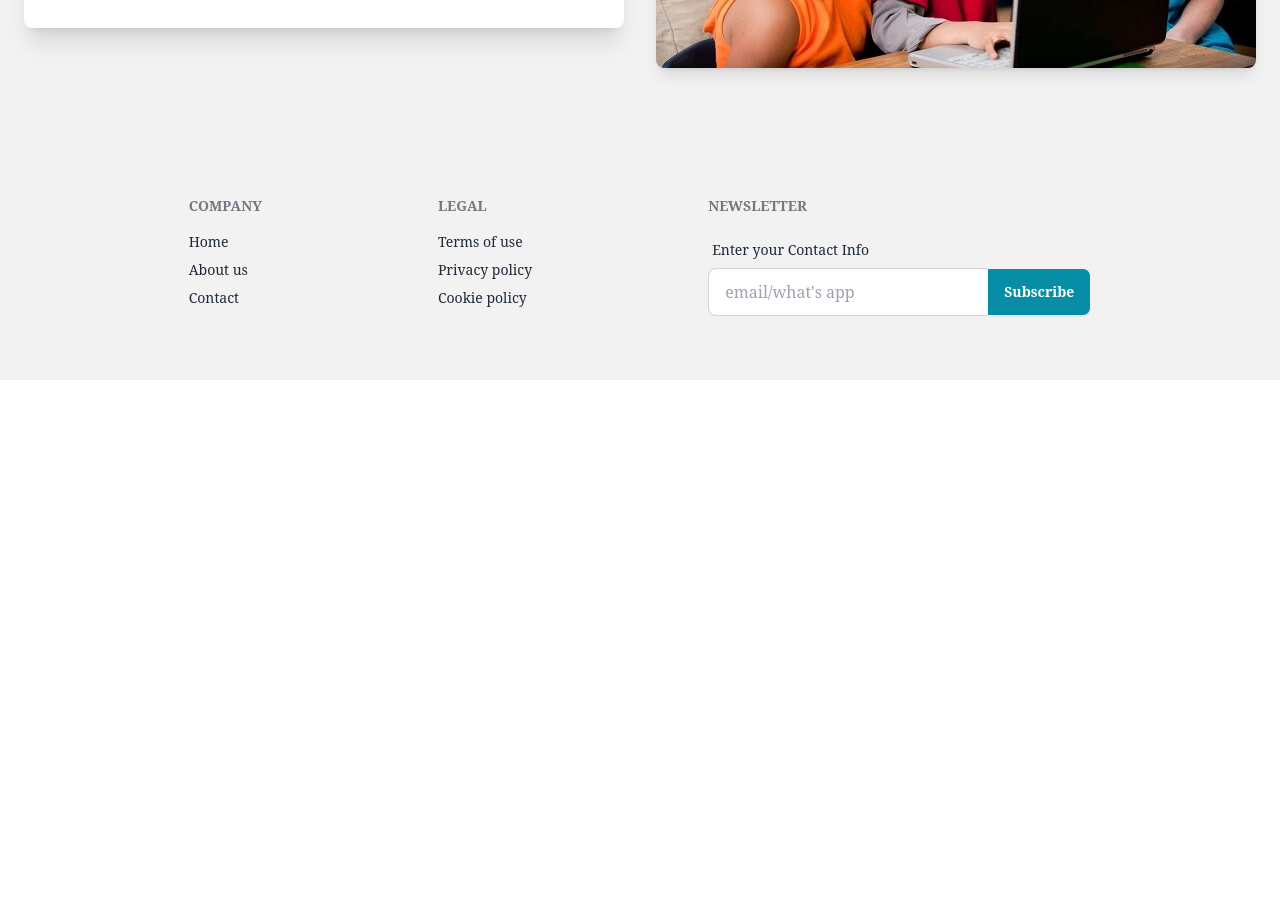
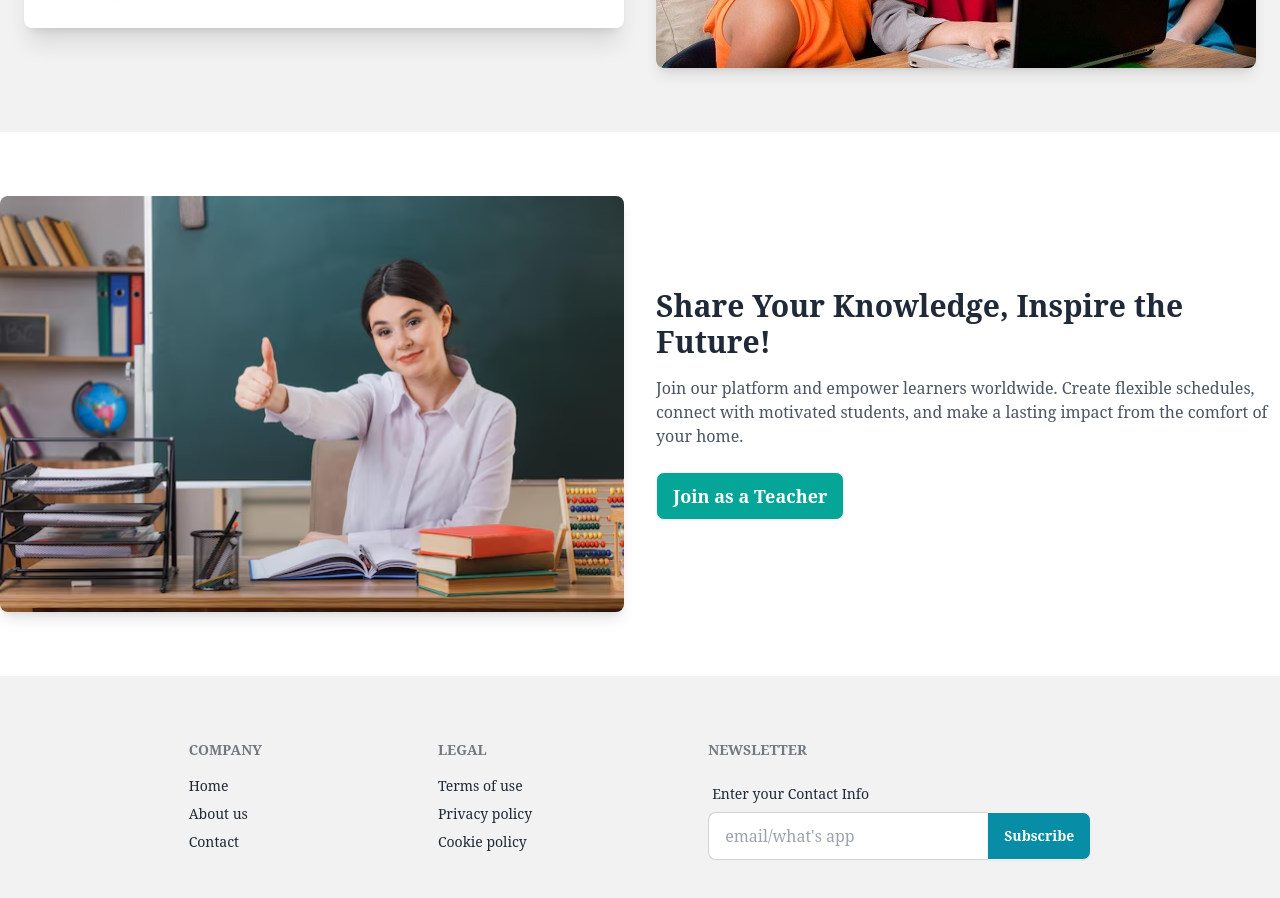
Before and after one commit to rahat0078/learnament-client-code, a React (Vite) app: page / in a window 1280 px wide. Shown: the part 2420-3318 px from the top of the page. Before the commit the page ends 2800 px from the top, so only its background shows below. Built offline with nearby package versions, Linux system fonts and the light colour scheme; a web font is replaced by a local one.

Commit message:
join as teacher section completed --home--

```diff
--- a/src/Pages/Home/Home.jsx
+++ b/src/Pages/Home/Home.jsx
@@ -4,6 +4,7 @@ import PopularSection from "./PopularSection";
 import Slider from "./Slider";
 import Feedback from './Feedback';
 import HomeStats from "./HomeStats";
+import JoinAsTeacher from "./JoinAsTeacher";
 
 const Home = () => {
     return (
@@ -21,6 +22,7 @@ const Home = () => {
                 <section className="bg-base-200">
                     <HomeStats />
                 </section>
+                <JoinAsTeacher />
             </div>
         </>
     );
--- /dev/null
+++ b/src/Pages/Home/JoinAsTeacher.jsx
@@ -0,0 +1,32 @@
+import { Link } from 'react-router-dom';
+import teacherImg from '../../assets/join-teacher.avif';
+
+
+const JoinAsTeacher = () => {
+    return (
+        <div className="flex flex-col lg:flex-row items-center py-16 gap-8 container mx-auto">
+            <div className="w-full lg:w-1/2">
+                <img
+                    src={teacherImg}
+                    alt="Inspiring Teacher"
+                    className="rounded-lg shadow-lg w-full"
+                />
+            </div>
+
+
+            <div className="w-full lg:w-1/2 text-center lg:text-left">
+                <h2 className="text-3xl font-bold text-gray-800 mb-4">Share Your Knowledge, Inspire the Future!</h2>
+                <p className="text-gray-600 mb-6">
+                    Join our platform and empower learners worldwide. Create flexible schedules, connect with motivated students, and make a lasting impact from the comfort of your home.
+                </p>
+                <Link to="/TeachOnLearnament" className="btn md:text-lg text-white bg-[#05A698] hover:bg-[#058ea6]">
+                    Join as a Teacher
+                </Link>
+            </div>
+        </div>
+
+
+    );
+};
+
+export default JoinAsTeacher;
```
Also changed, not shown: src/assets/join-teacher.avif (added).
